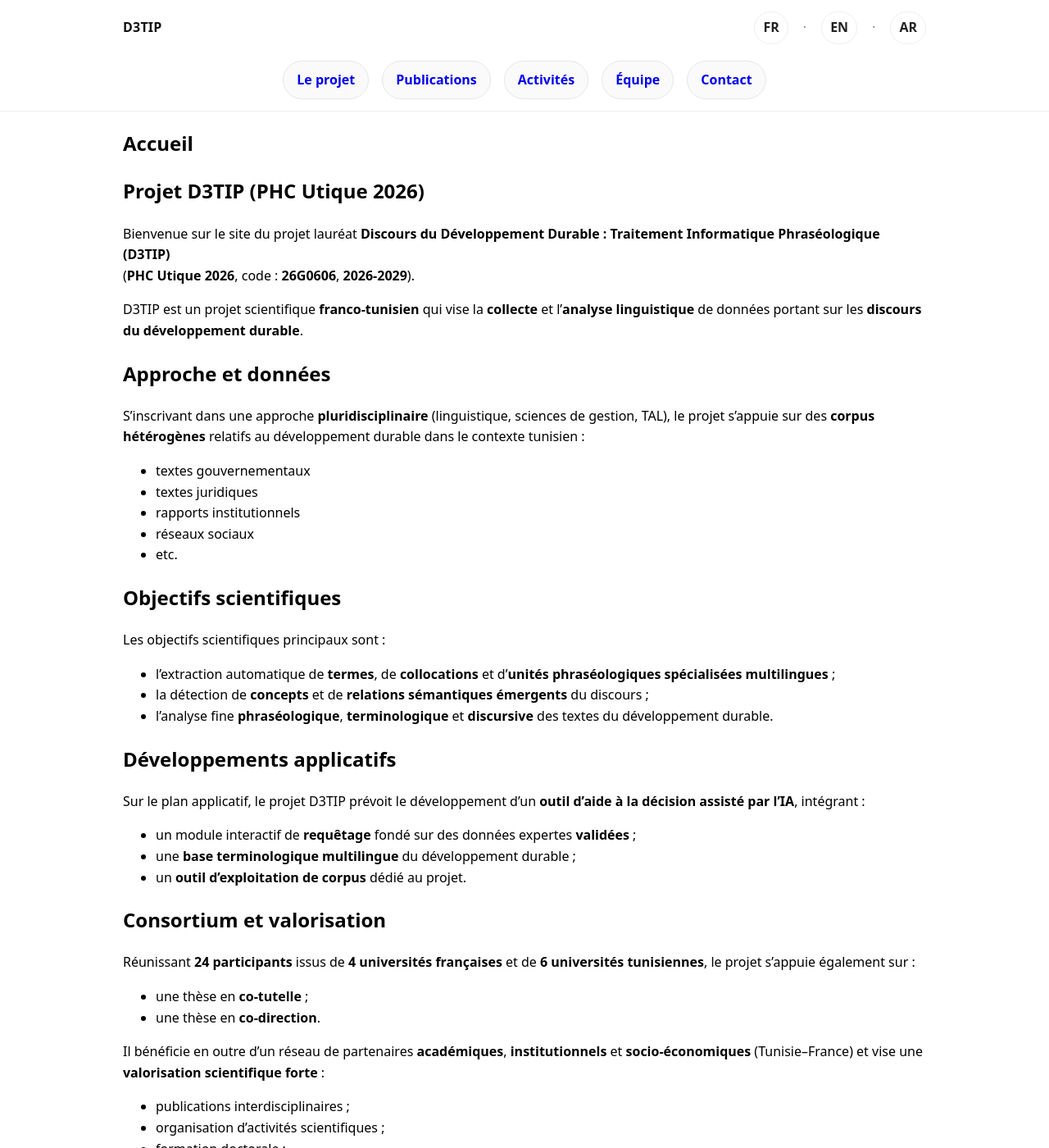
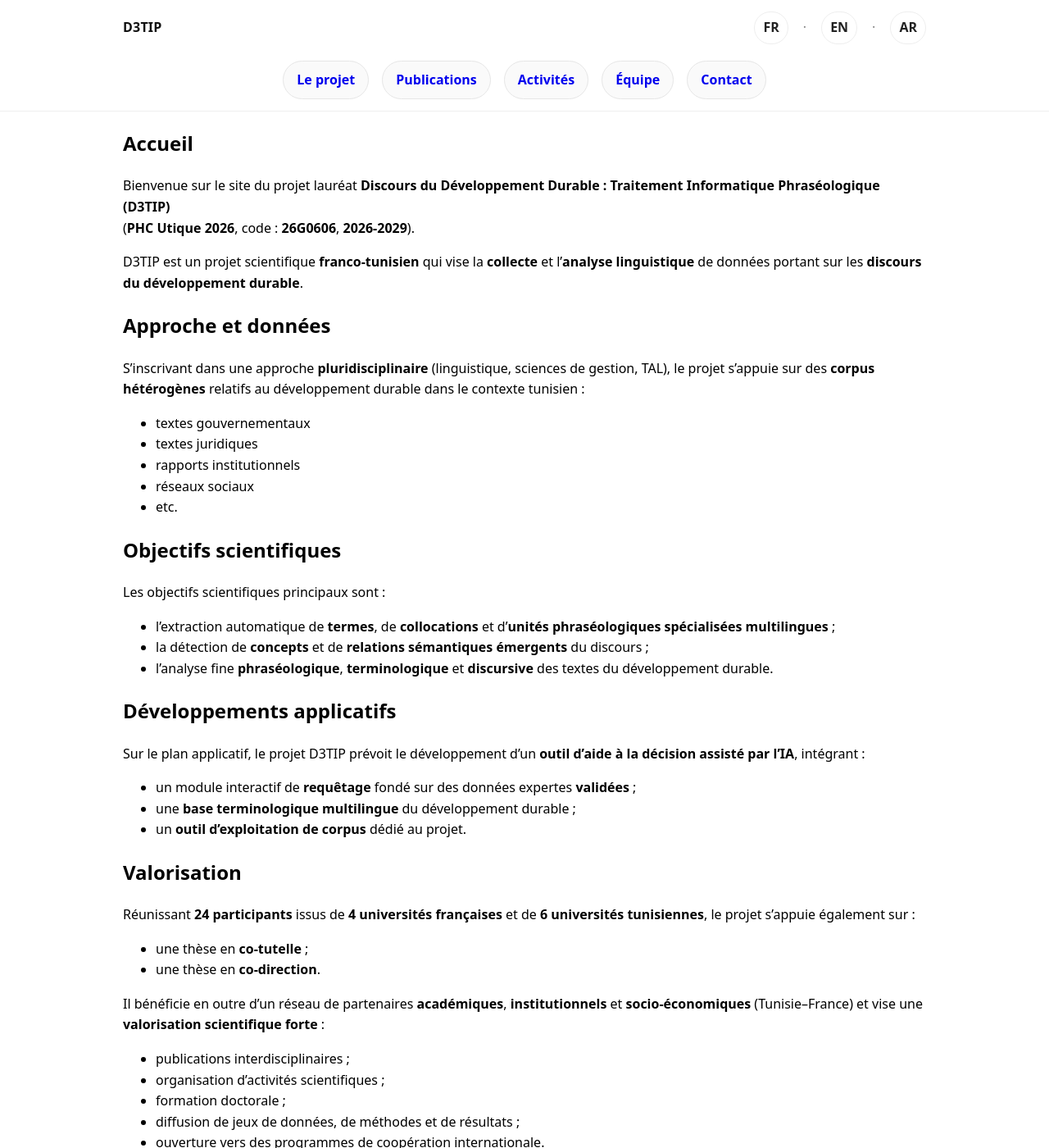
Before and after one commit to d3tip-phc-utique/d3tip-phc-utique.github.io, a Jekyll site: the page built from fr/index.md, in a window 1280 px wide and 1400 px high. Shown: the whole window at 82% size. Built offline with Jekyll 4.4.1, drawn with Linux system fonts in a browser that asks for light colours.

Commit message:
Update index.md

```diff
--- a/fr/index.md
+++ b/fr/index.md
@@ -4,8 +4,6 @@ title: "Accueil"
 permalink: /fr/
 ---
 
-
-# Projet D3TIP (PHC Utique 2026)
 
 Bienvenue sur le site du projet lauréat **Discours du Développement Durable : Traitement Informatique Phraséologique (D3TIP)**
 (**PHC Utique 2026**, code : **26G0606**, **2026-2029**).
@@ -35,7 +33,7 @@ Sur le plan applicatif, le projet D3TIP prévoit le développement d’un **outi
 - une **base terminologique multilingue** du développement durable ;
 - un **outil d’exploitation de corpus** dédié au projet.
 
-## Consortium et valorisation
+## Valorisation
 Réunissant **24 participants** issus de **4 universités françaises** et de **6 universités tunisiennes**, le projet s’appuie également sur :
 
 - une thèse en **co-tutelle** ;
```
